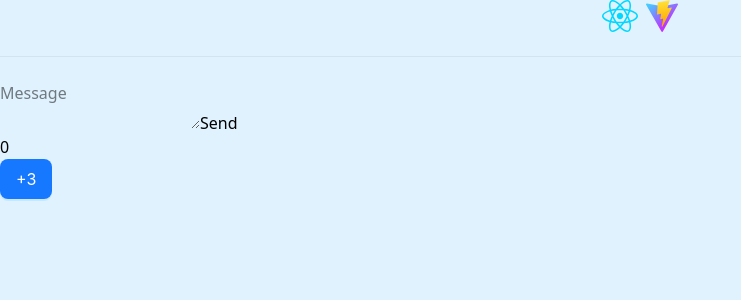
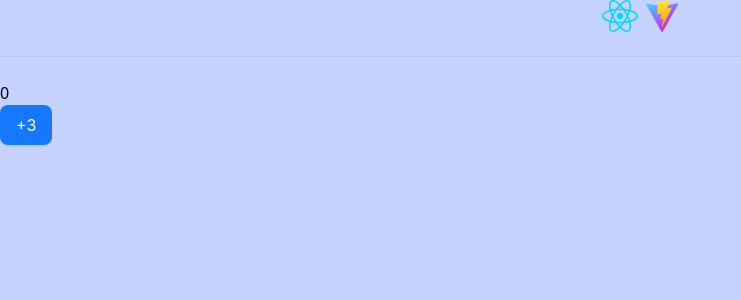
Before and after one commit to YangWavei/react_lodash_ui_exercise, a React (Vite) app: page / in a window 1280 px wide. Shown: the top 300 px of the page, without its empty margins (0-741 px from the left). Built offline with nearby package versions, Linux system fonts and the light colour scheme.

Commit message:
在下次渲染前多次更新同一个state

```diff
--- a/src/App.tsx
+++ b/src/App.tsx
@@ -1,19 +1,16 @@
 import { Divider } from "antd";
-import Form from "./components/Form";
 import Counter from "./components/Counter";
 
 /** 主组件 */
 function App() {
   return (
-    <div className="w-screen h-screen bg-sky-100 ">
+    <div className="w-screen h-screen  bg-indigo-200 ">
       <div className="flex justify-center  items-center gap-2">
         <img src='/images/react.svg' alt="react_logo" title="react_logo" />
         <img src='/vite.svg' alt="react_logo" title="react_logo" />
       </div>
       <Divider />
-      <Form />
       <Counter />
-
     </div>
   );
 }
--- a/src/components/Counter.tsx
+++ b/src/components/Counter.tsx
@@ -2,22 +2,16 @@ import { Button } from "antd"
 import { useState } from "react"
 
 function Counter() {
-  const [number, setNumber] = useState(0)
+  const [count, setCount] = useState(0)
   return (
     <>
-      <h1>{number}</h1>
-      <Button type="primary" size="large"
-        onClick={() => {
-          // 通知React在下一次渲染将 number的状态加 1
-          // `state 保存时间的快照`
-          // setNumber(number + 1)
-          // setNumber(number + 1)
-          // setNumber(number + 1)
-          setNumber(number + 5)
-          setTimeout(() => {
-            alert(number)
-          }, 3000);
-        }}>
+      <h1>{count}</h1>
+      <Button type="primary" size="large" onClick={() => {
+        // 这里告诉React `用state值做某事` 而不仅仅是替换它
+        setCount(count => count + 1)
+        setCount(count => count + 1)
+        setCount(count => count + 1)
+      }}>
         +3
       </Button>
     </>
--- a/src/components/Form.tsx
+++ /dev/null
@@ -1,29 +0,0 @@
-import type React from "react"
-import { useState } from "react"
-
-function Form() {
-  const [isSent, setIsSent] = useState(false)
-  const [message, setMessage] = useState('')
-
-  if (isSent) {
-    return <h1>Your message is on its way!</h1>
-  }
-
-  function sendMessage(message: string) {
-    // ...
-  }
-  return (
-    <form onSubmit={(e: React.FormEvent) => {
-      e.preventDefault()
-      setIsSent(true)
-      sendMessage(message)
-    }}>
-      <textarea placeholder="Message" value={message} onChange={e => setMessage(e.target.value)}>
-
-      </textarea>
-      <button type="submit">Send</button>
-    </form>
-  )
-}
-
-export default Form
```
